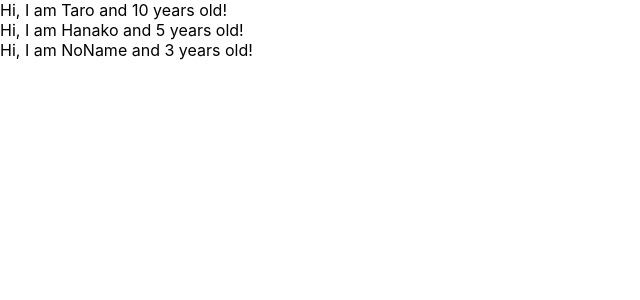
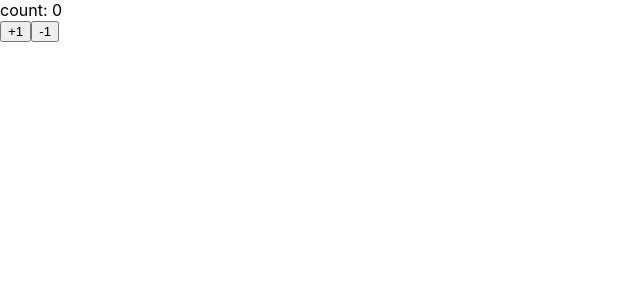
Before and after one commit to j8823f/udemy-react-redux-crud-application, a React (Create React App) app: page / in a window 1280 px wide. Shown: the top 300 px of the page, without its empty margins (0-640 px from the left). Built offline with nearby package versions, Linux system fonts and the light colour scheme.

Commit message:
learn state and setState

```diff
--- a/src/App.js
+++ b/src/App.js
@@ -1,31 +1,30 @@
-import React from 'react';
-import PropTypes from 'prop-types';
+import React, { Component } from 'react';
 
-const App = () => {
-  const profiles = [
-    {name: "Taro", age:10},
-    {name: "Hanako", age:5},
-    {name: "NoName", age:3}
-  ]
+const App = () => (<Counter></Counter>)
 
-  return (
-    <div>
-      {
-       profiles.map((profile, index) => {
-         return <User name={profile.name} age={profile.age} key={index}/>
-       })
-      }
-    </div>
-  )
-}
+class Counter extends Component {
+  constructor(props){
+    super(props)
+    this.state = {count: 0}
+  }
 
-const User = (props) => {
-return <div>Hi, I am {props.name} and {props.age} years old!</div>
-}
+  handlePlusButton = () => {
+    this.setState({count: this.state.count + 1})
+  }
 
-User.propTypes = {
-  name: PropTypes.string,
-  age: PropTypes.number.isRequired
+  handleMinusButton = () => {
+    this.setState({count: this.state.count + -1})
+  }
+
+  render(){
+    return (
+      <React.Fragment>
+        <div>count: {this.state.count}</div>
+        <button onClick={this.handlePlusButton}>+1</button>
+        <button onClick={this.handleMinusButton}>-1</button>
+      </React.Fragment>
+    )
+  }
 }
 
 export default App;
```
